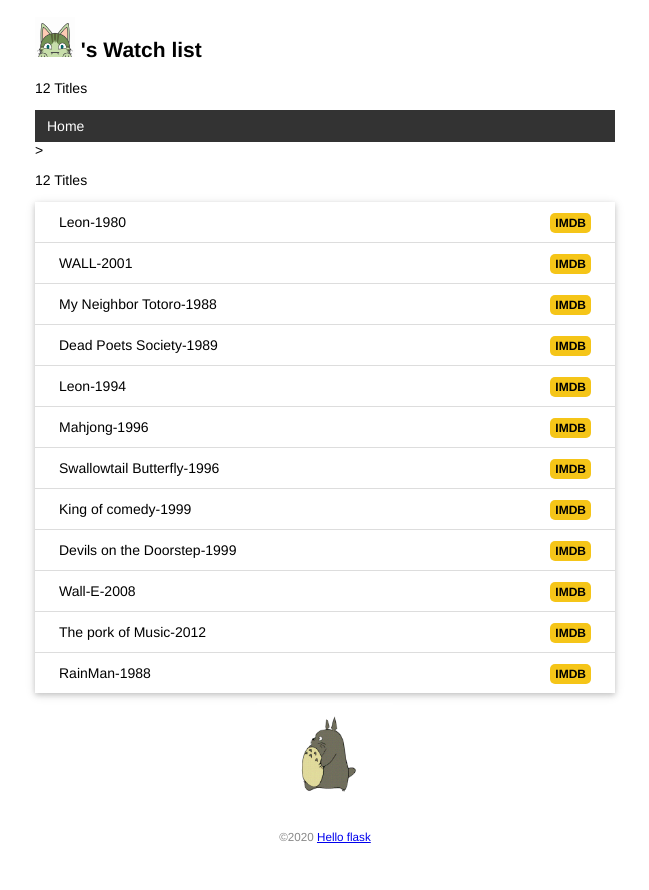
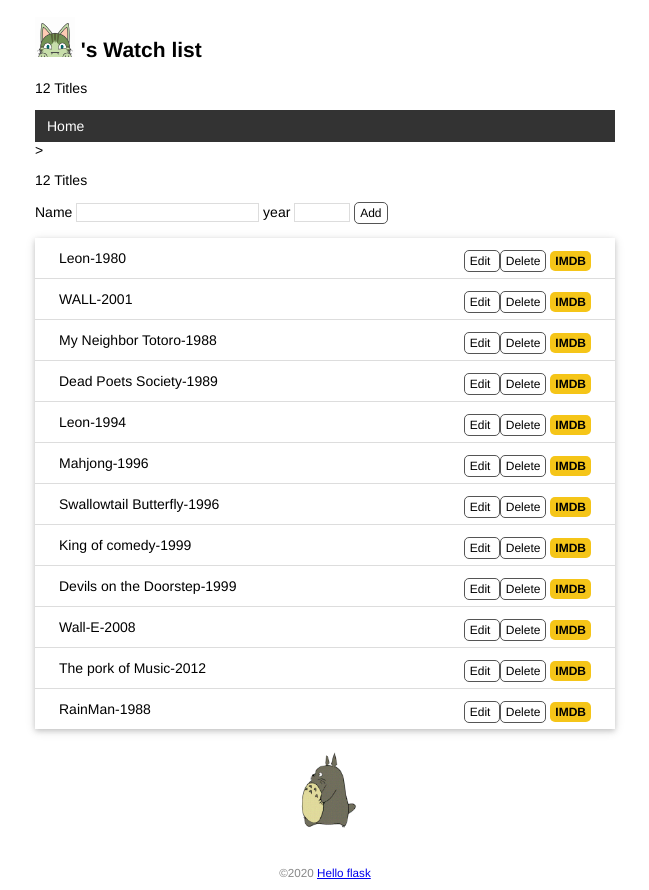
Before and after one commit to RainMan1860/watchlist_demo, a Flask app: page / in a window 1280 px wide. Shown: the whole page, without its empty margins (315-964 px from the left). Before the commit the page ends 843 px from the top, so only its background shows below. Run offline with Flask 2, Linux system fonts and the light colour scheme; data comes from the database, SQL or seed files in the repository; both versions use the stored data as it was after the commit.

Commit message:
Create ,edit and delete item by form

```diff
--- a/app.py
+++ b/app.py
@@ -138,8 +138,56 @@ def page_not_fond(e): #要传入的错误代码
 	return render_template('404.html'),404 # 返回渲染好的模板和404状态码
 
 #修改路由
-@app.route ("/")
+#@app.route ("/")
+#def index():
+#	#return render_template("index.html",name=name,movies = movies)
+#	movies = Movie.query.all()
+#	return render_template('index.html',movies = movies)
+
+#修改装饰器
+from  flask import request
+from flask import flash
+from flask import redirect
+app.config['SECRET_KEY'] = 'dev'
+@app.route('/',methods=['GET','POST'])
 def index():
+	if	request.method == 'POST':
+		title = request.form.get('title')
+		year =	request.form.get('year')
+		if not title or not year or len(year)>4 or len(title)>60:
+			flash('Invalid input.')
+			return redirect(url_for('index'))
+		movie = Movie(title=title,year=year)
+		db.session.add(movie)
+		db.session.commit()
+		flash('Item created')
+		return  redirect(url_for('index'))
 	#return render_template("index.html",name=name,movies = movies)
 	movies = Movie.query.all()
 	return render_template('index.html',movies = movies)
+
+
+@app.route('/movie/edit/<int:movie_id>',methods=['GET','POST'])
+def edit(movie_id):
+	movie = Movie.query.get_or_404(movie_id)
+	if  request.method == 'POST':
+		title = request.form['title']
+		year = request.form['year']
+
+		if  not title or not year  or len(year)>4 or len(title)>60:
+			flash('Invalid input')
+			return redirect(url_for('edit',movie_id =movie_id))
+		movie.title = title
+		movie.year = year
+		db.session.commit()
+		flash('Item updated')
+		return redirect(url_for('index'))
+	return render_template('edit.html',movie = movie)
+
+@app.route('/movie/delete/<int:movie_id>',methods =['POST'])
+def delete(movie_id):
+	movie = Movie.query.get_or_404(movie_id)
+	db.session.delete(movie)
+	db.session.commit()
+	flash('Item deleted')
+	return redirect(url_for('index'))
--- a/static/style.css
+++ b/static/style.css
@@ -162,3 +162,49 @@ nav li a:haver{
     border-radius: 5px;
     padding: 3px 5px;
 }
+
+input[type =submit]{
+    font-family: inherit;
+}
+
+input[type=text]{
+    border:1px solid #ddd;
+}
+
+input[name=year]{
+    width: 50px;
+}
+
+.btn{
+    font-size: 12px;
+    padding: 3px 5px;
+    text-decoration: none;
+    cursor: pointer;
+    background-color: white;
+    color: black;
+    border: 1px solid #555555;
+    border-radius:5px;
+}
+
+.btn:hover{
+    text-decoration: none;
+    background-color: black;
+    color: white;
+    border: 1px solid black;
+}
+
+
+.alert {
+    position: relative;
+    padding: 7px;
+    margin: 7px 0;
+    border: 1px solid transparent;
+    color: #004085;
+    background-color: #cce5ff;
+    border-color: #b8daff;
+    border-radius: 5px;
+}
+
+.inline-form{
+    display: inline;
+}
--- a/templates/base.html
+++ b/templates/base.html
@@ -1,5 +1,10 @@
 <!DOCTYPE html>
 <html lang="en">
+
+{% for message in get_flashed_messages() %}
+    <div class='alert' >{{message}}</div>
+{% endfor %}
+
 <head>
     {% block head %}
         <meta charset="utf-8">
--- a/templates/index.html
+++ b/templates/index.html
@@ -2,6 +2,11 @@
 {% extends 'base.html' %}
 {% block content %}
 <p> {{movies|length}} Titles </p>
+    <form method="post">
+        Name <input type='text' name="title" autocomplete="off" required>
+        year <input type='text' name='year' autocomplete="off" required>
+        <input class="btn" type="submit" name='submit' value="Add">
+    </form>
     <ul class='movie-list'>
         {% for movie in movies %}
         <li>
@@ -9,12 +14,22 @@
             <!--为每个记录增加 imdb 链接,采用span标签而不是div标签，因为span不会换行
             查询参数由传入-->
             <span class = 'float-right'>
+
+
+                <a class='btn' href="{{ url_for('edit',movie_id = movie.id )}}">
+                    Edit
+                </a>
+
+                <form class ="inline-form" method="post" action="{{url_for('delete',movie_id =movie.id)}}">
+                    <input class="btn" type ="submit" name ="delete" value ="Delete" onclick="return confirm('are you sure')">
+                </form>
+
                 <a class='imdb'
                 href = "https://www.imdb.com/find?q={{movie.title}}"
                 target="_blank"
                 title = "Find this movie on IMDb"> IMDB</a>
+
             </span>
-
         </li>
         {% endfor %}
     </ul>
```
Also changed, not shown: templates/edit.html (added, +10 -0 lines), templates/index5.html (added, +11 -0 lines), data.db.
